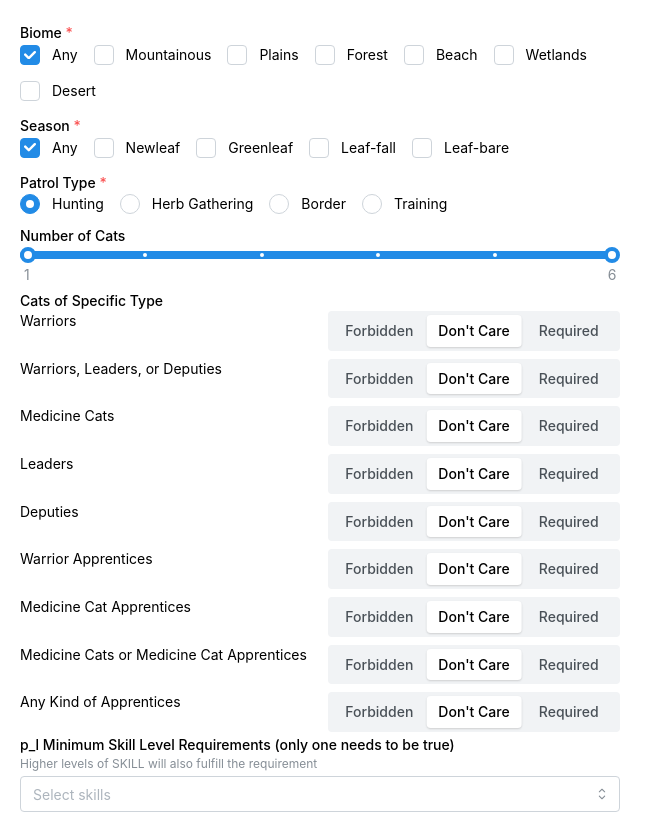
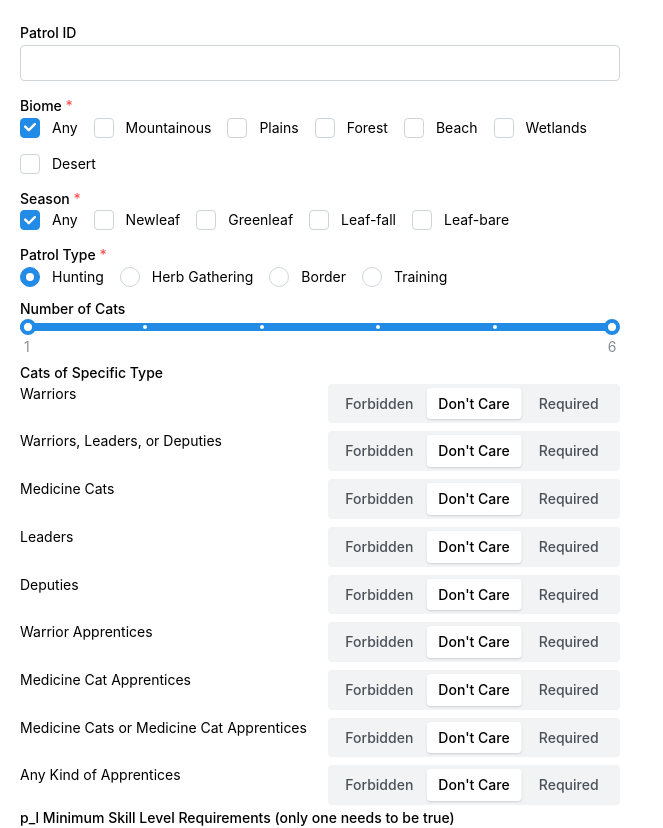
Before and after one commit to cgen-tools/patrol-helper, a React (Vite) app: page / in a window 1280 px wide. Shown: the top 828 px of the page, without its empty margins (0-663 px from the left). Built offline with nearby package versions, Linux system fonts and the light colour scheme.

Commit message:
feat: add ID field

```diff
--- a/src/App.tsx
+++ b/src/App.tsx
@@ -12,6 +12,7 @@ import {
   Stack,
   Text,
   Textarea,
+  TextInput,
 } from "@mantine/core";
 import { SKILLS } from "./resources";
 import { Outcome } from "./types";
@@ -116,6 +117,7 @@ const defaultMinRelationships = [
 
 function App() {
   // patrol variables
+  const [patrolId, setPatrolId] = useState("");
   const [biome, setBiome] = useState<string[]>(["any"]);
   const [season, setSeason] = useState<string[]>(["any"]);
   const [patrolType, setPatrolType] = useState("hunting");
@@ -209,6 +211,7 @@ function App() {
 
   function exportPatrol() {
     const patrolObject: Record<string, any> = {
+      patrol_id: patrolId,
       biome: biome,
       season: season,
       types: [patrolType],
@@ -306,7 +309,18 @@ function App() {
 
   return (
     <Box maw="40em" p="lg">
-      <Checkbox.Group value={biome} onChange={setBiome} required label="Biome">
+      <TextInput
+        value={patrolId}
+        onChange={(value) => setPatrolId(value.currentTarget.value)}
+        label="Patrol ID"
+      />
+      <Checkbox.Group
+        value={biome}
+        onChange={setBiome}
+        mt="sm"
+        required
+        label="Biome"
+      >
         <Group>
           <Checkbox value="any" label="Any" />
           <Checkbox value="mountainous" label="Mountainous" />
```
